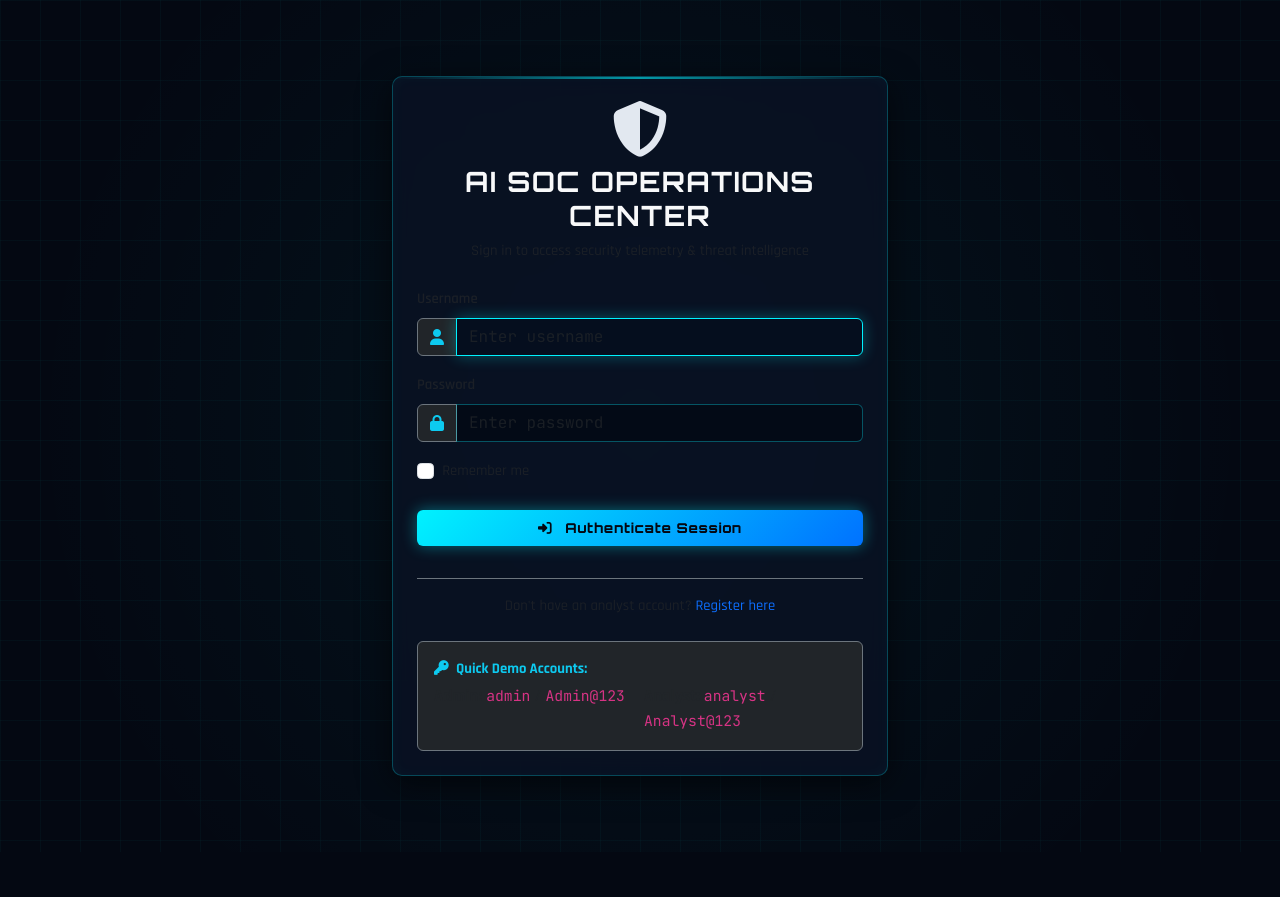
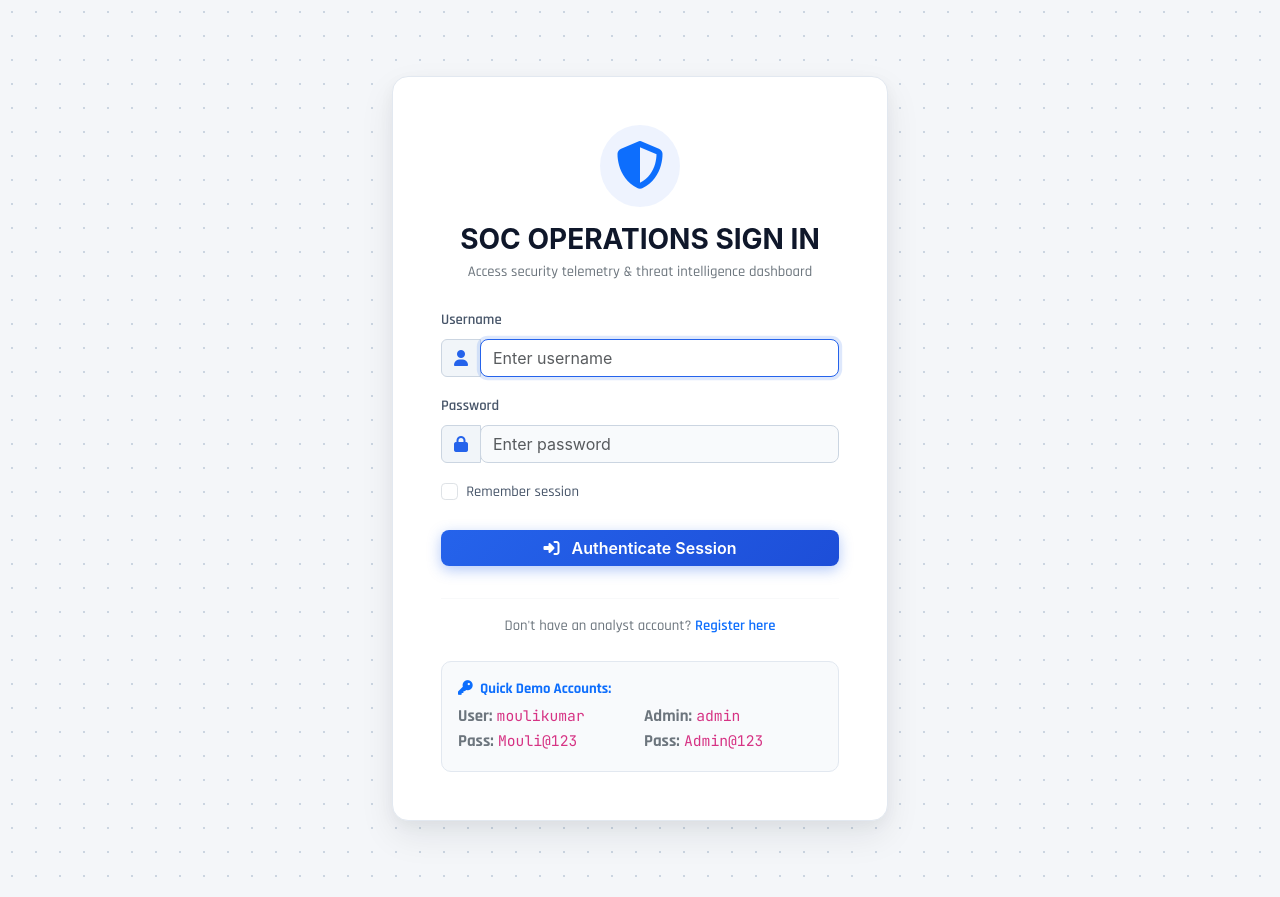
Before and after one commit to moulikumar2082/AI-SOC-Dashboard, a Flask app: page /login in a window 1280 px wide. Before the commit the page ends 841 px from the top, so only its background shows below. Run offline with Flask 3, Linux system fonts and the light colour scheme; some libraries are stand-ins or nearby versions.

Commit message:
Update login and registration pages with clean light color theme

```diff
--- a/app/templates/auth/login.html
+++ b/app/templates/auth/login.html
@@ -1,31 +1,106 @@
 {% extends "base.html" %}
 {% block title %}Login - SOC Dashboard{% endblock %}
+
+{% block extra_css %}
+<style>
+    /* Light Theme Styling Specifically for Login Page */
+    body {
+        background-color: #f4f6f9 !important;
+        background-image: radial-gradient(#cbd5e1 1px, transparent 1px) !important;
+        background-size: 24px 24px !important;
+        color: #1e293b !important;
+    }
+
+    .login-card {
+        background: #ffffff !important;
+        border: 1px solid #e2e8f0 !important;
+        border-radius: 16px !important;
+        box-shadow: 0 15px 35px rgba(15, 23, 42, 0.08), 0 5px 15px rgba(0, 0, 0, 0.04) !important;
+    }
+
+    .login-card h3 {
+        color: #0f172a !important;
+        font-family: 'Inter', sans-serif !important;
+        letter-spacing: normal !important;
+    }
+
+    .login-card label {
+        color: #475569 !important;
+    }
+
+    .login-card .form-control {
+        background-color: #f8fafc !important;
+        border: 1px solid #cbd5e1 !important;
+        color: #0f172a !important;
+        font-family: 'Inter', sans-serif !important;
+        border-radius: 8px !important;
+    }
+
+    .login-card .form-control:focus {
+        background-color: #ffffff !important;
+        border-color: #2563eb !important;
+        box-shadow: 0 0 0 0.2rem rgba(37, 99, 235, 0.15) !important;
+    }
+
+    .login-card .input-group-text {
+        background-color: #f1f5f9 !important;
+        border-color: #cbd5e1 !important;
+        color: #2563eb !important;
+    }
+
+    .btn-login-light {
+        background: linear-gradient(135deg, #2563eb, #1d4ed8) !important;
+        color: #ffffff !important;
+        font-family: 'Inter', sans-serif !important;
+        font-weight: 600 !important;
+        border: none !important;
+        border-radius: 8px !important;
+        box-shadow: 0 4px 14px rgba(37, 99, 235, 0.35) !important;
+        transition: all 0.25s ease !important;
+    }
+
+    .btn-login-light:hover {
+        background: linear-gradient(135deg, #1d4ed8, #1e40af) !important;
+        color: #ffffff !important;
+        box-shadow: 0 6px 20px rgba(37, 99, 235, 0.5) !important;
+        transform: translateY(-1px) !important;
+    }
+
+    .demo-box-light {
+        background-color: #f8fafc !important;
+        border: 1px solid #e2e8f0 !important;
+        border-radius: 10px !important;
+    }
+</style>
+{% endblock %}
 
 {% block content %}
 <div class="row justify-content-center align-items-center min-vh-80 my-5">
     <div class="col-md-6 col-lg-5">
-        <div class="soc-card p-4">
+        <div class="login-card p-4 p-md-5">
             <div class="text-center mb-4">
-                <i class="fas fa-shield-halved text-cyan display-4 mb-2"></i>
-                <h3 class="fw-bold text-light">AI SOC Operations Center</h3>
-                <p class="text-muted small">Sign in to access security telemetry & threat intelligence</p>
+                <div class="d-inline-block p-3 rounded-circle bg-blue-50 mb-3" style="background: rgba(37, 99, 235, 0.08);">
+                    <i class="fas fa-shield-halved text-primary display-5"></i>
+                </div>
+                <h3 class="fw-bold text-dark mb-1">SOC Operations Sign In</h3>
+                <p class="text-secondary small">Access security telemetry & threat intelligence dashboard</p>
             </div>
 
             <form action="{{ url_for('auth.login') }}" method="POST">
                 <input type="hidden" name="csrf_token" value="{{ csrf_token() }}">
 
                 <div class="mb-3">
-                    <label class="form-label text-muted small fw-semibold">Username</label>
+                    <label class="form-label small fw-semibold">Username</label>
                     <div class="input-group">
-                        <span class="input-group-text bg-dark border-secondary text-info"><i class="fas fa-user"></i></span>
+                        <span class="input-group-text"><i class="fas fa-user"></i></span>
                         <input type="text" name="username" class="form-control" placeholder="Enter username" required autofocus>
                     </div>
                 </div>
 
                 <div class="mb-3">
-                    <label class="form-label text-muted small fw-semibold">Password</label>
+                    <label class="form-label small fw-semibold">Password</label>
                     <div class="input-group">
-                        <span class="input-group-text bg-dark border-secondary text-info"><i class="fas fa-lock"></i></span>
+                        <span class="input-group-text"><i class="fas fa-lock"></i></span>
                         <input type="password" name="password" class="form-control" placeholder="Enter password" required>
                     </div>
                 </div>
@@ -33,28 +108,30 @@
                 <div class="d-flex justify-content-between align-items-center mb-4">
                     <div class="form-check">
                         <input class="form-check-input" type="checkbox" name="remember" id="remember">
-                        <label class="form-check-label text-muted small" for="remember">Remember me</label>
+                        <label class="form-check-label text-secondary small" for="remember">Remember session</label>
                     </div>
                 </div>
 
-                <button type="submit" class="btn btn-cyber-primary w-100 py-2 mb-3">
+                <button type="submit" class="btn btn-login-light w-100 py-2.5 mb-3">
                     <i class="fas fa-right-to-bracket me-2"></i> Authenticate Session
                 </button>
             </form>
 
-            <div class="text-center mt-3 pt-3 border-top border-secondary">
-                <p class="text-muted small mb-0">Don't have an analyst account? <a href="{{ url_for('auth.register') }}" class="text-cyan text-decoration-none">Register here</a></p>
+            <div class="text-center mt-3 pt-3 border-top border-light">
+                <p class="text-secondary small mb-0">Don't have an analyst account? <a href="{{ url_for('auth.register') }}" class="text-primary fw-semibold text-decoration-none">Register here</a></p>
             </div>
 
             <!-- Demo Credentials Helper Card -->
-            <div class="mt-4 p-3 bg-dark border border-secondary rounded">
-                <p class="text-info small fw-bold mb-1"><i class="fas fa-key me-1"></i> Quick Demo Accounts:</p>
-                <div class="row g-2 text-muted extra-small">
+            <div class="mt-4 p-3 demo-box-light">
+                <p class="text-primary small fw-bold mb-1"><i class="fas fa-key me-1"></i> Quick Demo Accounts:</p>
+                <div class="row g-2 text-secondary extra-small">
                     <div class="col-6">
-                        <strong>Admin:</strong> <code>admin</code> / <code>Admin@123</code>
+                        <strong>User:</strong> <code>moulikumar</code><br/>
+                        <strong>Pass:</strong> <code>Mouli@123</code>
                     </div>
                     <div class="col-6">
-                        <strong>Analyst:</strong> <code>analyst</code> / <code>Analyst@123</code>
+                        <strong>Admin:</strong> <code>admin</code><br/>
+                        <strong>Pass:</strong> <code>Admin@123</code>
                     </div>
                 </div>
             </div>
```
Also changed, not shown: app/templates/auth/register.html (+115 -30 lines).
